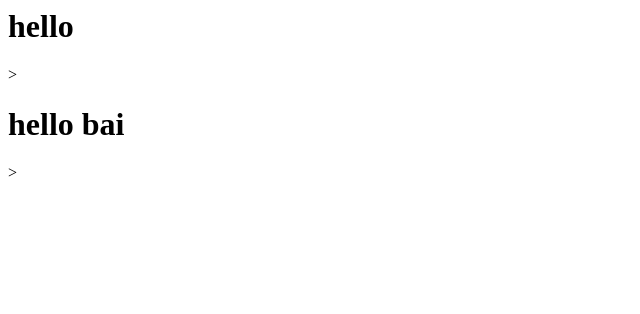
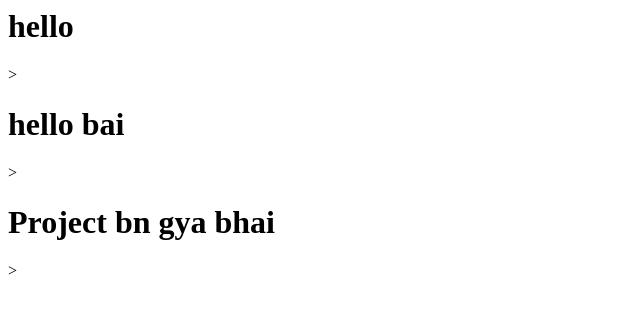
Before and after one commit to Pushkar-Gameti/jenkins, a plain HTML site: page index.html in a window 1280 px wide. Shown: the whole page, without its empty margins (0-640 px from the left). Drawn offline with Linux system fonts and the light colour scheme.

Commit message:
Update index.html

```diff
--- a/index.html
+++ b/index.html
@@ -1,3 +1,5 @@
 <h1>hello</h1>>
 
 <h1>hello bai</h1>>
+
+<h1>Project bn gya bhai</h1>>
```
